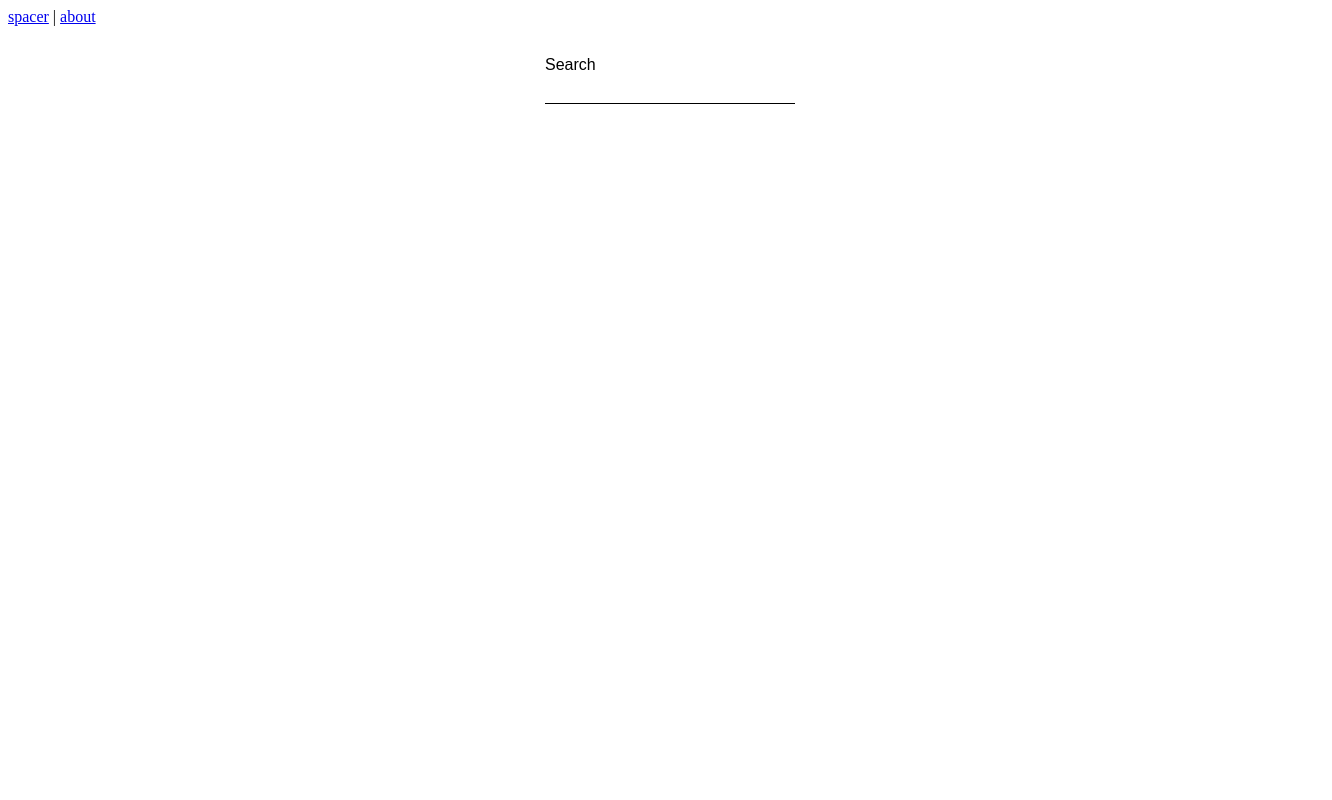
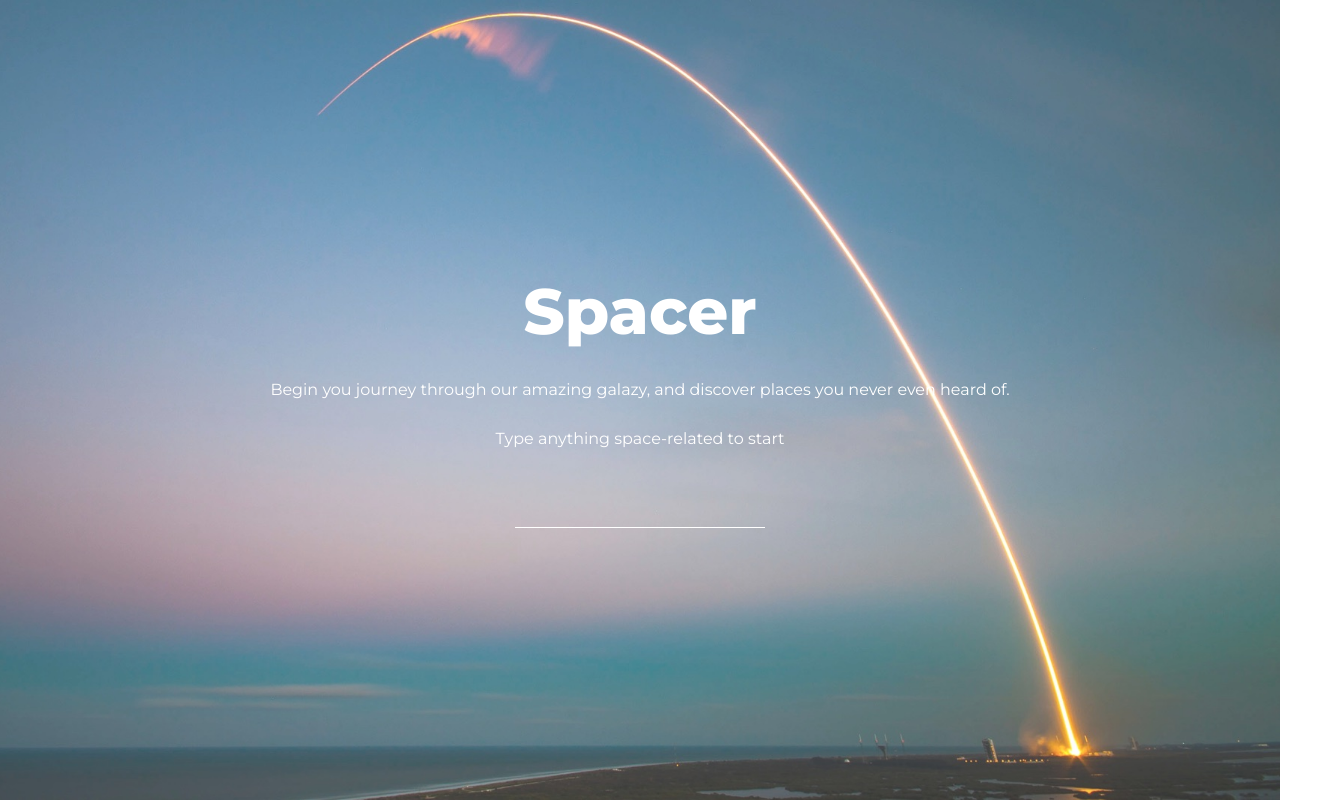
Before and after one commit to jakublack/spacer-vue-app, a Vue app: page /#/ in a window 1280 px wide. Shown: the whole page, 1332 px wide, since content can reach past the window. Built offline with nearby package versions, Linux system fonts and the light colour scheme.

Commit message:
add components: input and claim

```diff
--- a/src/App.vue
+++ b/src/App.vue
@@ -1,13 +1,21 @@
 <template>
   <div class="app">
-    <div class="nav">
-      <router-link to="/">spacer</router-link> |
-      <router-link to="/about">about</router-link>
-    </div>
+
     <router-view/>
   </div>
 </template>
 
-<style lang="scss" scoped>
+<style lang="scss">
+@import url("https://fonts.googleapis.com/css?family=Montserrat:300,400,600,800");
 
+* {
+  box-sizing: border-box;
+}
+
+body {
+  font-family: Montserrat, sans-serif;
+  font-size: 12px;
+  margin: 0;
+  padding: 0;
+}
 </style>
--- /dev/null
+++ b/src/components/Claim.vue
@@ -0,0 +1,39 @@
+<template>
+
+    <div class="claim-wrapper">
+        <h1 class="claim">Spacer</h1>
+        <p class="sub-claim"> Begin you journey through our amazing galazy, and discover places you never even heard of.</p>
+        <p class="sub-claim">Type anything space-related to start</p>
+    </div>
+
+</template>
+
+<script>
+    export default {
+        name: 'Claim',
+    }
+
+</script>
+
+<style lang="scss" scoped>
+    .claim-wrapper {
+        display: flex;
+        flex-direction: column;
+        justify-content: center;
+        align-items: center;
+        text-align: center;
+        color: #fff;
+    }
+
+    .claim {
+        font-size: 4rem;
+        margin: 0;
+    }
+
+    .sub-claim {
+        font-size: 1rem;
+        margin: 30px 0 0 0;
+    }
+
+
+</style>
--- /dev/null
+++ b/src/components/SearchInput.vue
@@ -0,0 +1,39 @@
+<template>
+    <div class="search-wrapper">
+      <label for="search">Search</label>
+      <input
+        type="search"
+        id="search"
+        v-model="searchValue"
+        @input="handleInput"
+      />
+    </div>
+
+</template>
+
+<script>
+export default {
+  name: "SearchInput"
+};
+</script>
+
+<style lang="scss" scoped>
+
+    .search-wrapper {
+        display: flex;
+        flex-direction: column;
+        width: 250px;
+        margin: 50px 0 0 0;
+        label {
+            display: none;
+        }
+        input {
+            height: 30px;
+            border: 0;
+            border-bottom: 1px solid #fff;
+            background: none;
+            text-align: center;
+        }
+    }
+
+</style>
--- a/src/router.js
+++ b/src/router.js
@@ -1,7 +1,6 @@
 import Vue from 'vue';
 import Router from 'vue-router';
 import Search from './views/Search.vue';
-import About from './views/About.vue';
 
 Vue.use(Router);
 
@@ -12,10 +11,5 @@
       name: 'Search',
       component: Search,
     },
-    {
-      path: '/about',
-      name: 'About',
-      component: About,
-    },
   ],
 });
--- a/src/views/About.vue
+++ /dev/null
@@ -1,14 +0,0 @@
-<template>
-  <div class="about">
-    <h1>This is an about page</h1>
-  </div>
-</template>
-
-
-<script>
-// @ is an alias to /src
-
-export default {
-  name: 'About',
-};
-</script>
--- a/src/views/Search.vue
+++ b/src/views/Search.vue
@@ -1,73 +1,67 @@
 <template>
   <div class="wrapper">
-    <div class="search">
-      <label for="search">Search</label>
-      <input
-        type="search"
-        id="search"
-        v-model="searchValue"
-        @input="handleInput"
-      />
-    </div>
-    <ul>
-        <li v-for="item in results" :key="item.data[0].nasa_id">
-            {{item.data[0].description}}
-        </li>
-    </ul>
+    <Claim />
+    <SearchInput />
+
+
   </div>
 </template>
 
 <script>
 // eslint-disable-next-line
 
-import axios from 'axios';
-import debounce from 'lodash.debounce';
+import axios from "axios";
+import debounce from "lodash.debounce";
+import Claim from "@/components/Claim.vue";
+import SearchInput from "@/components/SearchInput.vue";
 
-const API = 'https://images-api.nasa.gov/';
+const API = "https://images-api.nasa.gov/";
 
 export default {
-  name: 'Search',
+  name: "Search",
+  components: {
+    Claim,
+    SearchInput,
+  },
   data() {
     return {
-      searchValue: '',
-      results: [],
+      searchValue: "",
+      results: []
     };
   },
   methods: {
-    handleInput: debounce(function () {
-      axios.get(`${API}/search?q=${this.searchValue}&media_type=image`)
-        .then((response) => {
+    handleInput: debounce(function() {
+      axios
+        .get(`${API}/search?q=${this.searchValue}&media_type=image`)
+        .then(response => {
           this.results = response.data.collection.items;
         })
-        .catch((error) => {
+        .catch(error => {
           console.log(error);
         });
-    }, 500),
-  },
+    }, 500)
+  }
 };
 </script>
 
 
 <style lang="scss" scoped>
+
     .wrapper {
         display: flex;
         flex-direction: column;
+        justify-content: center;
         align-items: center;
         margin: 0;
         padding: 30px;
         width: 100%;
+        height: 100vh;
+        background-image: url('../assets/heroimage.jpg');
+        background-repeat: no-repeat;
+        background-size: cover;
+        background-position: 80% 0%;
+
+
     }
-.search {
-  display: flex;
-  flex-direction: column;
-  width: 250px;
-  label {
-    font-family: Montserrat, sans-serif;
-  }
-  input {
-    height: 30px;
-    border: 0;
-    border-bottom: 1px solid #000;
-  }
-}
+
 </style>
```
Lines whose indentation alone changed are shown as unchanged.
